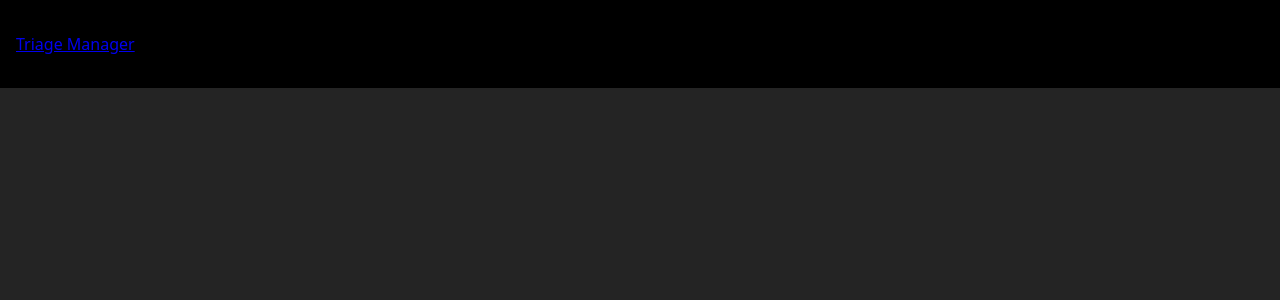
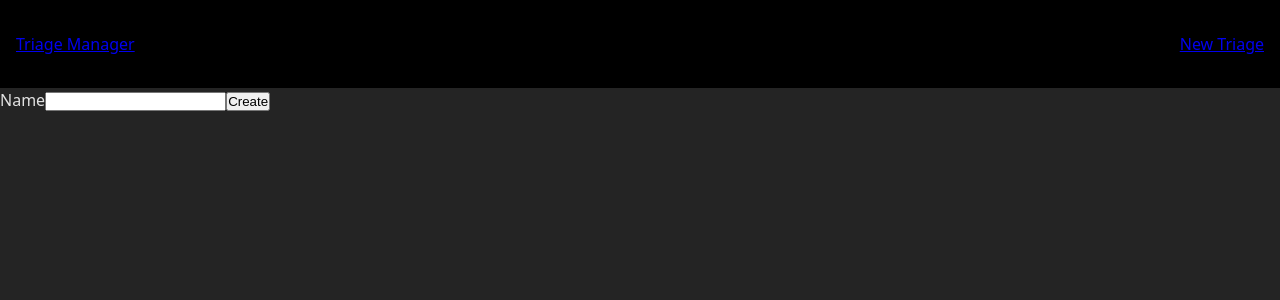
Before and after one commit to venoblin/triage-manager, a React (Vite) app: page /new in a window 1280 px wide. Before the commit this address had no page. Shown: the top 300 px of the page. Built offline with nearby package versions, Linux system fonts and the light colour scheme.

Commit message:
created new route component

```diff
--- a/src/App.jsx
+++ b/src/App.jsx
@@ -2,6 +2,7 @@ import { Routes } from 'react-router-dom'
 import { Route } from 'react-router-dom'
 import NavBar from './components/NavBar/NavBar'
 import HomeRoute from './components/routes/HomeRoute/HomeRoute'
+import NewTriage from './components/routes/NewTriage/NewTriage'
 import './styles/App.css'
 
 function App() {
@@ -12,6 +13,7 @@ function App() {
 
       <Routes>
         <Route path='/' element={<HomeRoute />} />
+        <Route path='/new' element={<NewTriage />} />
       </Routes>
     </>
   )
--- a/src/components/NavBar/NavBar.css
+++ b/src/components/NavBar/NavBar.css
@@ -1,4 +1,6 @@
 .NavBar {
   padding: 2rem 1rem;
   background: black;
+  display: flex;
+  justify-content: space-between;
 }/*# sourceMappingURL=NavBar.css.map */
--- a/src/components/NavBar/NavBar.jsx
+++ b/src/components/NavBar/NavBar.jsx
@@ -5,6 +5,10 @@ const NavBar = () => {
   return (
     <nav className='NavBar'>
       <Link to='/' className='logo'>Triage Manager</Link>
+
+      <div className='btns-wrap'>
+        <Link to='/new' className='btn'>New Triage</Link>
+      </div>
     </nav>
   )
 }
--- a/src/components/NavBar/NavBar.scss
+++ b/src/components/NavBar/NavBar.scss
@@ -1,4 +1,6 @@
 .NavBar {
   padding: 2rem 1rem;
   background: black;
+  display: flex;
+  justify-content: space-between;
 }
--- /dev/null
+++ b/src/components/routes/NewTriage/NewTriage.css
@@ -0,0 +1 @@
+/*# sourceMappingURL=NewTriage.css.map */
--- /dev/null
+++ b/src/components/routes/NewTriage/NewTriage.jsx
@@ -0,0 +1,30 @@
+import { useState } from 'react'
+import './NewTriage.css'
+
+const NewTriage = () => {
+  const [formState, setFormState] = useState({
+    name: ''
+  })
+
+  const handleChange = (evt) => {
+    console.log(evt)
+  }
+
+  return (
+    <div className='NewTriage'>
+      <form>
+        <label htmlFor='name'>Name</label>
+        <input
+          type='text'
+          name='name'
+          id='name'
+          onChange={(evt) => handleChange(evt)}
+        />
+
+        <button>Create</button>
+      </form>
+    </div>
+  )
+}
+
+export default NewTriage
```
Also changed, not shown: src/components/routes/NewTriage/NewTriage.scss (added), 2 other files (tests, documents, lock files or other folders).
